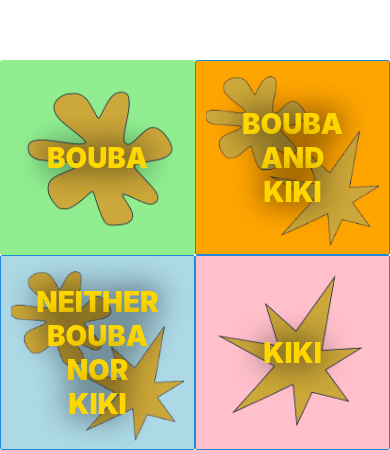
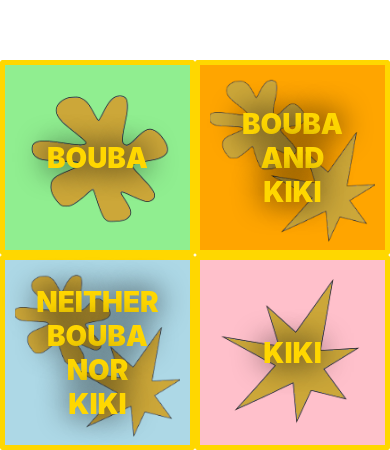
Before and after one commit to jbpawlik/BK, a React Native app: screen / in a window 390 px wide. Shown: the part 394-844 px from the top of the page. Built offline with nearby package versions, Linux system fonts and the light colour scheme.

Commit message:
add border

```diff
--- a/src/themes/HomeScreenTheme.js
+++ b/src/themes/HomeScreenTheme.js
@@ -18,21 +18,33 @@ export const HomeScreenTheme = createTheme({
     width: DeviceWidth/2,
     height: DeviceWidth/2,
     backgroundColor: 'lightgreen',
+    borderStyle: 'solid',
+    borderColor: 'gold',
+    borderWidth: 5,
   },
   Button2: {
     width: DeviceWidth/2,
     height: DeviceWidth/2,
     backgroundColor: 'orange',
+    borderStyle: 'solid',
+    borderColor: 'gold',
+    borderWidth: 5,
   },
   Button3: {
     width: DeviceWidth/2,
     height: DeviceWidth/2,
     backgroundColor: 'lightblue',
+    borderStyle: 'solid',
+    borderColor: 'gold',
+    borderWidth: 5,
   },
   Button4: {
     width: DeviceWidth/2,
     height: DeviceWidth/2,
     backgroundColor: 'pink',
+    borderStyle: 'solid',
+    borderColor: 'gold',
+    borderWidth: 5,
   },
   Text: {
     textAlign: 'center',
```
